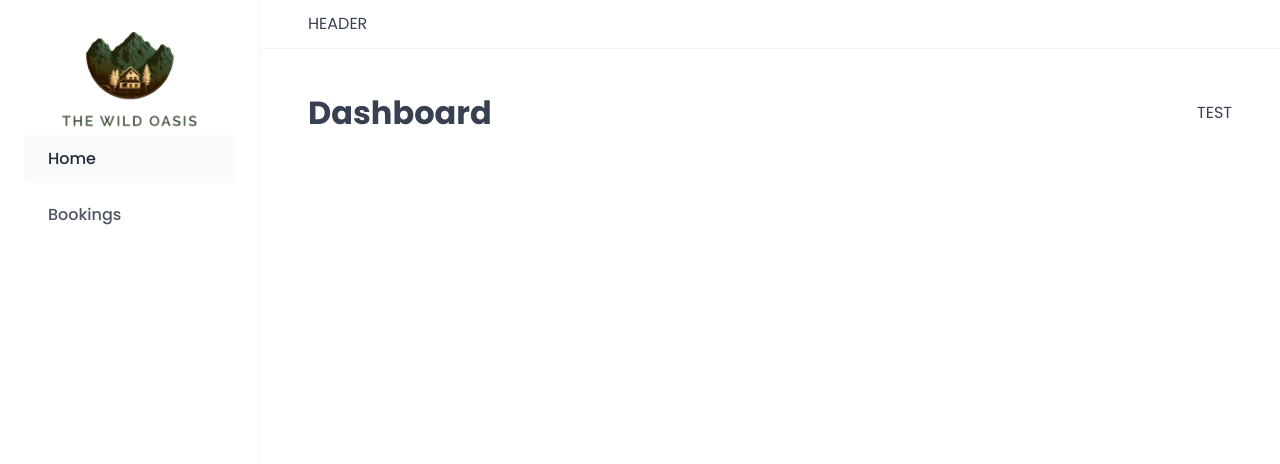
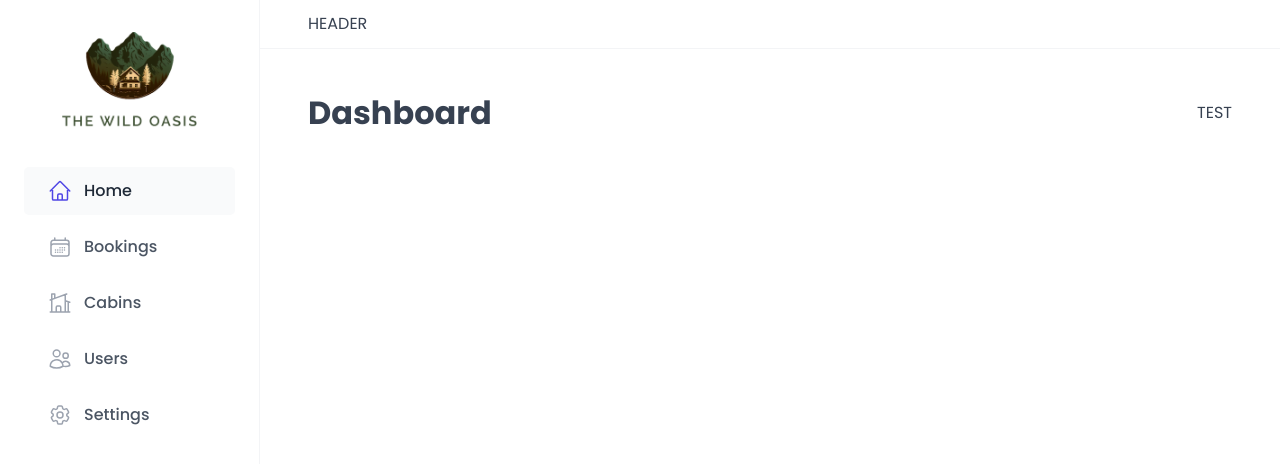
Before and after one commit to olayinkasanusi/the-wild-oasis, a React (Vite) app: page /dashboard in a window 1280 px wide. Shown: the top 464 px of the page. Built offline with nearby package versions, Linux system fonts and the light colour scheme; a web font is replaced by a local one.

Commit message:
used supabase for the backend

```diff
--- a/package.json
+++ b/package.json
@@ -10,8 +10,10 @@
     "preview": "vite preview"
   },
   "dependencies": {
+    "@supabase/supabase-js": "^2.75.0",
     "react": "^18.2.0",
     "react-dom": "^18.2.0",
+    "react-icons": "^5.5.0",
     "react-router-dom": "^6.30.1",
     "styled-components": "^6.1.19"
   },
--- a/src/pages/Cabins.jsx
+++ b/src/pages/Cabins.jsx
@@ -1,11 +1,18 @@
+import { useEffect } from "react";
 import Heading from "../ui/Heading";
 import Row from "../ui/Row";
+import { getCabins } from "../services/apiCabins";
 
 function Cabins() {
+  useEffect(function () {
+    getCabins().then((data) => console.log(data));
+  }, []);
+
   return (
     <Row type="horizontal">
       <Heading as="h1">All cabins</Heading>
       <p>TEST</p>
+      <img src="https://uwrghcifmvhsttlfkhgv.supabase.co/storage/v1/object/public/cabin-images/cabin-001.jpg" />
     </Row>
   );
 }
--- /dev/null
+++ b/src/services/apiCabins.js
@@ -0,0 +1,12 @@
+import supabase from "./supabase";
+
+export async function getCabins() {
+  const { data, error } = await supabase.from("cabins").select("*");
+
+  if (error) {
+    console.error("Cabins couldn't be loaded");
+    throw new Error("Cabins could not be loaded");
+  }
+
+  return data;
+}
--- /dev/null
+++ b/src/services/supabase.js
@@ -0,0 +1,7 @@
+import { createClient } from "@supabase/supabase-js";
+const supabaseUrl = "https://uwrghcifmvhsttlfkhgv.supabase.co";
+const supabaseKey =
+  "eyJhbGciOiJIUzI1NiIsInR5cCI6IkpXVCJ9.eyJpc3MiOiJzdXBhYmFzZSIsInJlZiI6InV3cmdoY2lmbXZoc3R0bGZraGd2Iiwicm9sZSI6ImFub24iLCJpYXQiOjE3NjAyMjQ0NDksImV4cCI6MjA3NTgwMDQ0OX0.pbEa7P9WdzOBNwhs8RSnf80l95ivz9OHxeKxnXi1nW0";
+const supabase = createClient(supabaseUrl, supabaseKey);
+
+export default supabase;
--- a/src/ui/MainNav.jsx
+++ b/src/ui/MainNav.jsx
@@ -1,5 +1,12 @@
 import { NavLink } from "react-router-dom";
 import styled from "styled-components";
+import {
+  HiOutlineCalendarDays,
+  HiOutlineCog6Tooth,
+  HiOutlineHome,
+  HiOutlineHomeModern,
+  HiOutlineUsers,
+} from "react-icons/hi2";
 
 const NavList = styled.ul`
   display: flex;
@@ -51,10 +58,34 @@ function MainNav() {
     <nav>
       <NavList>
         <li>
-          <StyledNavLink to="/dashboard">Home</StyledNavLink>
+          <StyledNavLink to="/dashboard">
+            <HiOutlineHome />
+            <span>Home</span>
+          </StyledNavLink>
         </li>
         <li>
-          <StyledNavLink to="/bookings">Bookings</StyledNavLink>
+          <StyledNavLink to="/bookings">
+            <HiOutlineCalendarDays />
+            <span>Bookings</span>
+          </StyledNavLink>
+        </li>
+        <li>
+          <StyledNavLink to="/cabins">
+            <HiOutlineHomeModern />
+            <span>Cabins</span>
+          </StyledNavLink>
+        </li>
+        <li>
+          <StyledNavLink to="/users">
+            <HiOutlineUsers />
+            <span>Users</span>
+          </StyledNavLink>
+        </li>
+        <li>
+          <StyledNavLink to="/settings">
+            <HiOutlineCog6Tooth />
+            <span>Settings</span>
+          </StyledNavLink>
         </li>
       </NavList>
     </nav>
--- a/src/ui/SideBar.jsx
+++ b/src/ui/SideBar.jsx
@@ -10,6 +10,10 @@ function SideBar() {
     border-right: 1px solid var(--color-grey-100);
 
     grid-row: 1/-1;
+
+    display: flex;
+    flex-direction: column;
+    gap: 3.2rem;
   `;
 
   return (
```
Also changed, not shown: 1 other file (tests, documents, lock files or other folders).
